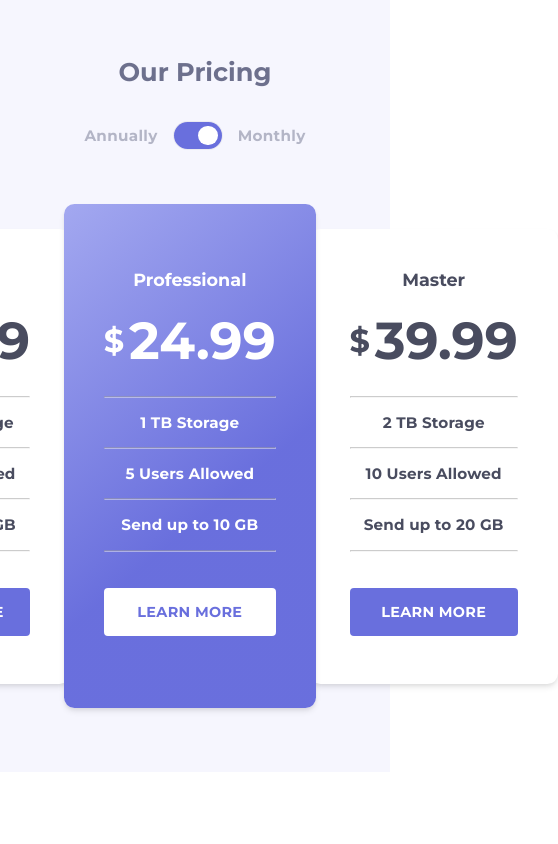
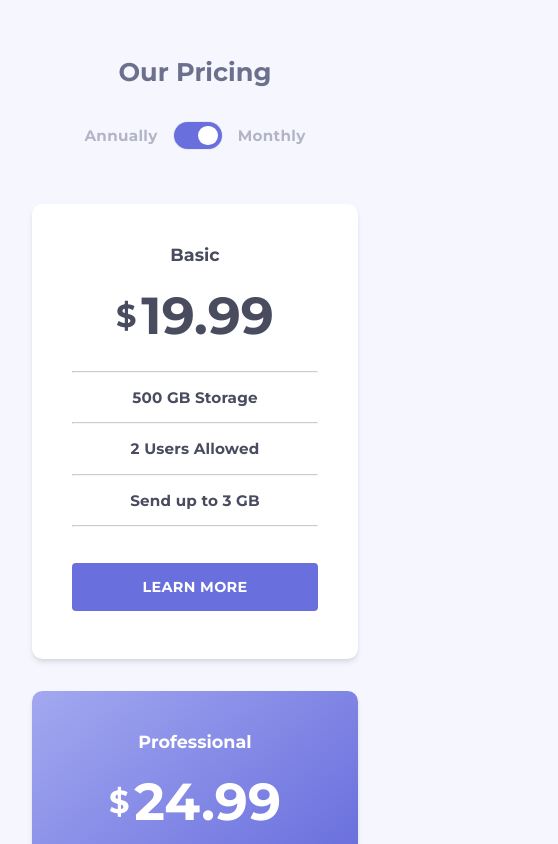
Before and after one commit to VasuBeachoo/toggle-pricing-component, a React (Create React App) app: page / in a window 390 px wide. Shown: the top 844 px of the page, 558 px wide, since content can reach past the window. Built offline with nearby package versions, Linux system fonts and the light colour scheme.

Commit message:
Add tablet media query

```diff
--- a/src/App.js
+++ b/src/App.js
@@ -9,7 +9,6 @@ const AppContainer = styled.div`
   flex-direction: column;
   justify-content: flex-start;
   align-items: center;
-  background-color: var(--Very-Light-Grayish-Blue);
   padding: 3.5rem 2rem 4rem;
 `;
 
@@ -29,6 +28,13 @@ const Plans = styled.div`
   justify-content: center;
   align-items: center;
   width: 100%;
+
+  @media (max-width: 768px) {
+    flex-direction: column;
+    justify-content: flex-start;
+    align-items: stretch;
+    gap: 2rem;
+  }
 `;
 
 const plans = [
--- a/src/GlobalStyle.js
+++ b/src/GlobalStyle.js
@@ -20,6 +20,7 @@ const GlobalStyle = styled.createGlobalStyle`
   }
 
   body {
+    background-color: var(--Very-Light-Grayish-Blue);
     font-family: var(--font);
     font-weight: 700;
     margin: 0;
--- a/src/components/Plan.js
+++ b/src/components/Plan.js
@@ -18,6 +18,11 @@ const Container = styled.div`
   padding: 2.5rem;
   margin: 0 -0.2rem;
   z-index: ${(props) => (props.primary ? 2 : 1)};
+
+  @media (max-width: 768px) {
+    min-height: auto;
+    margin: 0;
+  }
 `;
 
 const Name = styled.p`
```
